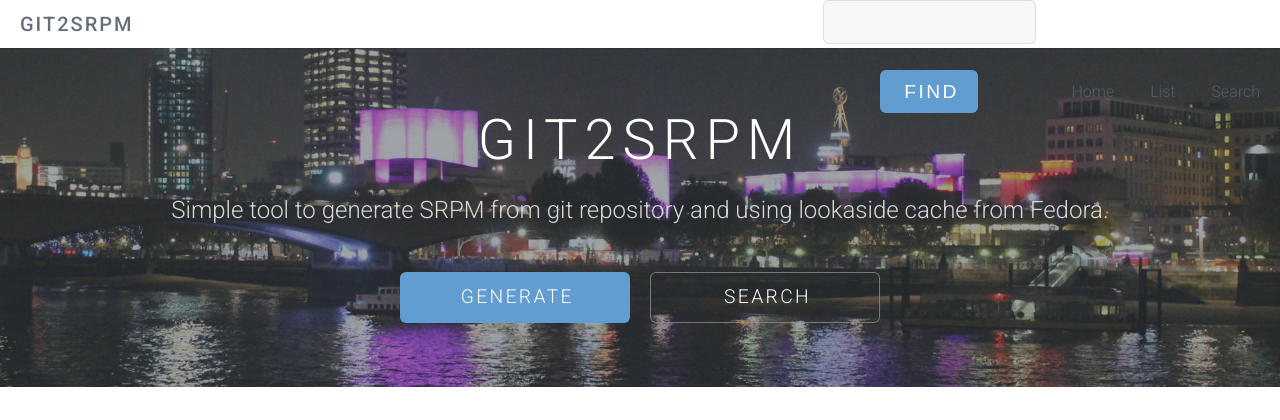
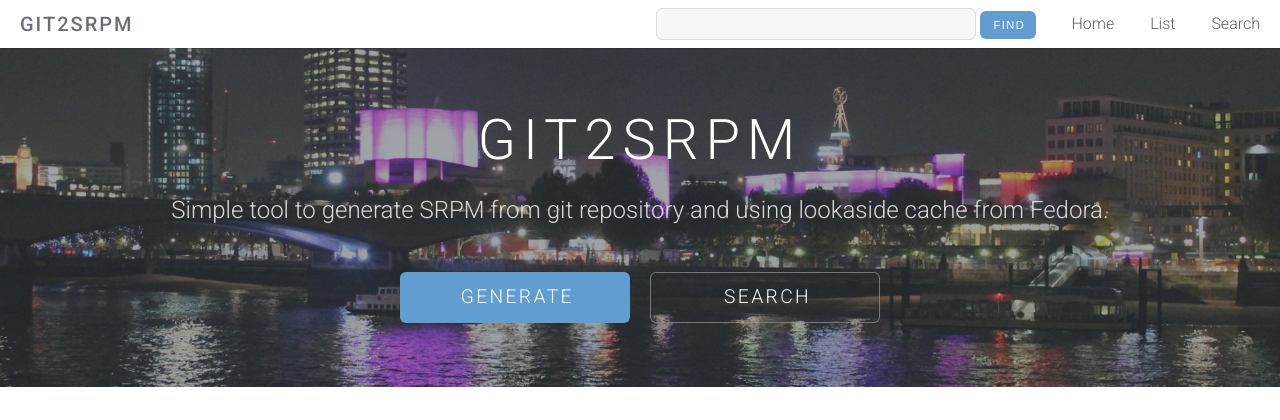
Before and after one commit to hhorak/git2srpm, a Python web app: template templates/homepage.html in a window 1280 px wide. Shown: the top 420 px of the page. Run offline with Jinja, Linux system fonts and the light colour scheme; the template is opened without the code that fills it, so the values that code supplies are empty.

Commit message:
Fix position of form search

```diff
--- a/css/style.css
+++ b/css/style.css
@@ -1070,28 +1070,32 @@
 			}
 
 
-			#banner form#search {
+			#header form#search {
 				width: 100%;
 				height: inherit;
 				line-height: inherit;
-				position: absolute;
-				right: 1em;
-				top: 1em;
+				//position: relative;
+				right: 25em;
+				top: 0.1em;
 				vertical-align: middle;
 				text-align: right;
-				display: inline-block;
+				display: inline;
 			}
 
-			#banner form#search input, #banner form#search button{
+			#header form#search input, #header form#search button{
 				display: inline-block;
 				position: relative;
 			}
 
-			#banner form#search input {
+			#header form#search input {
+				line-height: 1.25em;
+				height: 2em;
 				width: 20em;
 			}
 
-			#banner form#search button {
+			#header form#search button {
+				line-height: 1.25em;
+				height: 2.5em;
 				width: 5em;
 			}
 
--- a/templates/base.html
+++ b/templates/base.html
@@ -27,13 +27,9 @@
 				<nav id="nav">
 					<ul>
 					<li>
-					<form action="search" method="get">
-					<fieldset>
-						<div align="center">
-						<input type="text" value="" name="q" /><p></p>
-						<button type="submit" class="button big special">Find</button>
-						</div>
-					</fieldset>
+					<form action="search" method="get" id="search">
+						<input type="text" value="" name="q" class="small" />
+						<button type="submit" class="button small special">Find</button>
 					</form>
 					</li>
 						<li><a href="/">Home</a></li>
```
